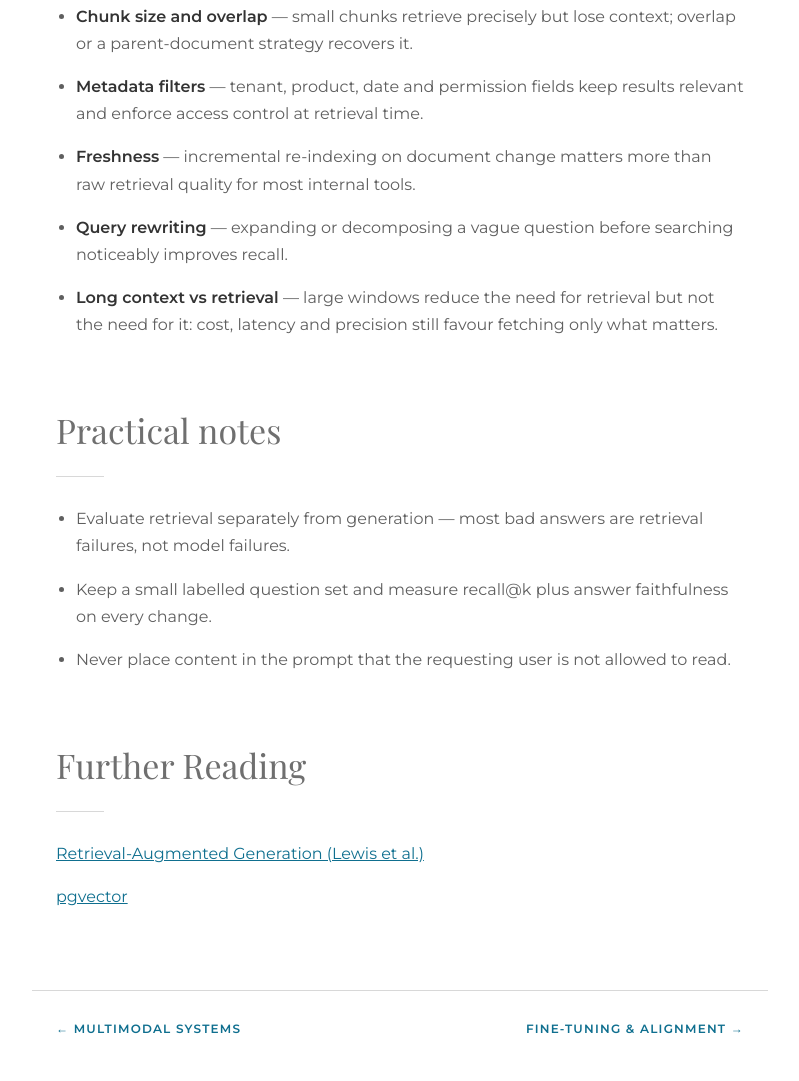
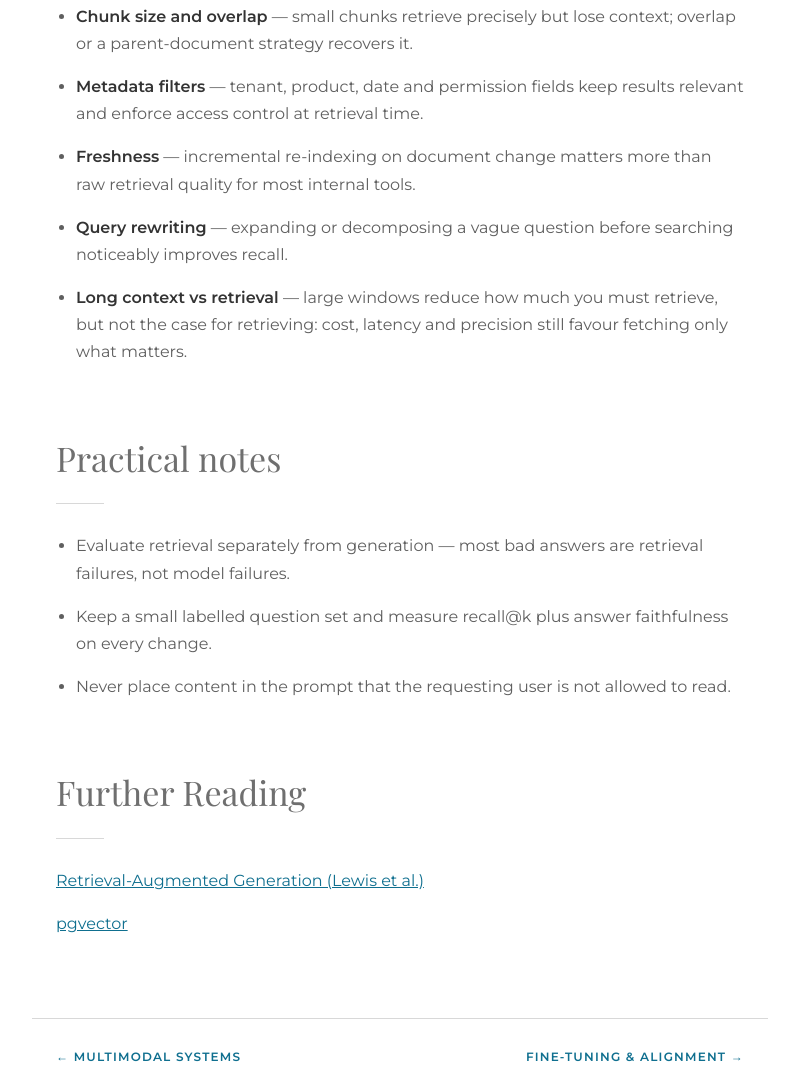
Before and after one commit to kcmacneil/gaiish.com-site, a plain HTML site: page topics/embeddings-rag.html in a window 1280 px wide. Shown: the part 1331-2412 px from the top of the page, without its empty margins (240-1039 px from the left). Drawn offline with nearby package versions, Linux system fonts and the light colour scheme.

Commit message:
Clarify long-context vs retrieval wording

```diff
--- a/topics/embeddings-rag.html
+++ b/topics/embeddings-rag.html
@@ -55,7 +55,7 @@
           <li><strong>Metadata filters</strong> — tenant, product, date and permission fields keep results relevant and enforce access control at retrieval time.</li>
           <li><strong>Freshness</strong> — incremental re-indexing on document change matters more than raw retrieval quality for most internal tools.</li>
           <li><strong>Query rewriting</strong> — expanding or decomposing a vague question before searching noticeably improves recall.</li>
-          <li><strong>Long context vs retrieval</strong> — large windows reduce the need for retrieval but not the need for it: cost, latency and precision still favour fetching only what matters.</li>
+          <li><strong>Long context vs retrieval</strong> — large windows reduce how much you must retrieve, but not the case for retrieving: cost, latency and precision still favour fetching only what matters.</li>
         </ul>
       </section>
       <section class="prose">
```
